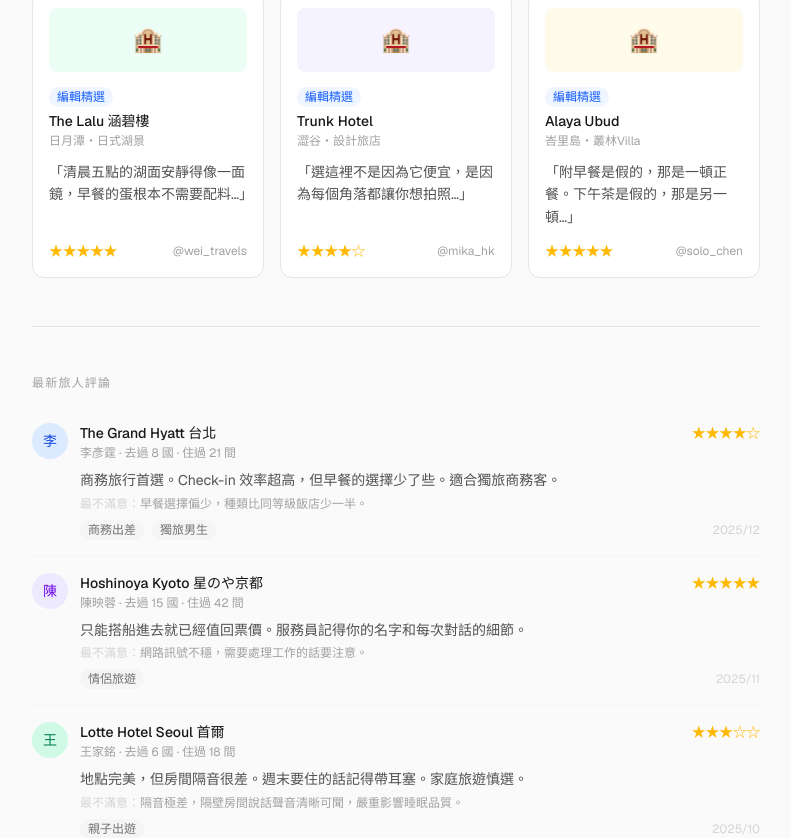
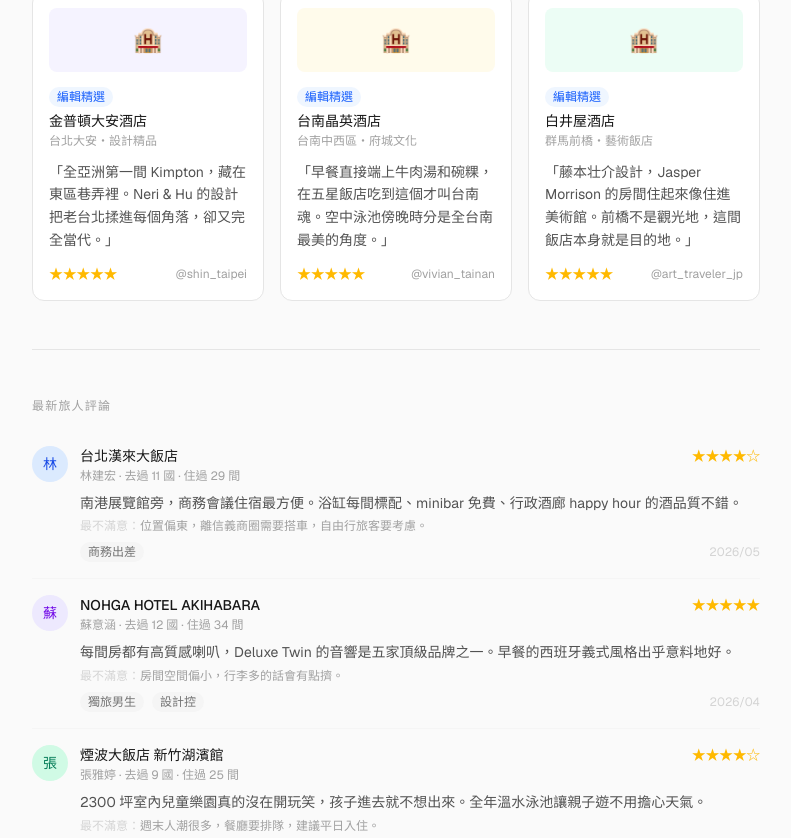
Before and after one commit to yhtu10/staynote, a Next.js app: page / in a window 1280 px wide. Shown: the part 642-1480 px from the top of the page, without its empty margins (244-1035 px from the left). Built offline with nearby package versions, Linux system fonts and the light colour scheme.

Commit message:
feat: 更換為真實飯店資料（9間）

```diff
--- a/src/app/page.tsx
+++ b/src/app/page.tsx
@@ -3,77 +3,78 @@
 const featuredReviews = [
   {
     id: 1,
-    hotel: "The Lalu 涵碧樓",
-    location: "日月潭・日式湖景",
-    excerpt: "「清晨五點的湖面安靜得像一面鏡，早餐的蛋根本不需要配料…」",
+    hotel: "金普頓大安酒店",
+    location: "台北大安・設計精品",
+    excerpt: "「全亞洲第一間 Kimpton，藏在東區巷弄裡。Neri & Hu 的設計把老台北揉進每個角落，卻又完全當代。」",
     rating: 5,
-    author: "@wei_travels",
-    tag: "湖景",
-    color: "bg-emerald-50 text-emerald-600",
-  },
-  {
-    id: 2,
-    hotel: "Trunk Hotel",
-    location: "澀谷・設計旅店",
-    excerpt: "「選這裡不是因為它便宜，是因為每個角落都讓你想拍照…」",
-    rating: 4,
-    author: "@mika_hk",
+    author: "@shin_taipei",
     tag: "設計",
     color: "bg-violet-50 text-violet-600",
   },
   {
+    id: 2,
+    hotel: "台南晶英酒店",
+    location: "台南中西區・府城文化",
+    excerpt: "「早餐直接端上牛肉湯和碗粿，在五星飯店吃到這個才叫台南魂。空中泳池傍晚時分是全台南最美的角度。」",
+    rating: 5,
+    author: "@vivian_tainan",
+    tag: "親子",
+    color: "bg-amber-50 text-amber-600",
+  },
+  {
     id: 3,
-    hotel: "Alaya Ubud",
-    location: "峇里島・叢林Villa",
-    excerpt: "「附早餐是假的，那是一頓正餐。下午茶是假的，那是另一頓…」",
+    hotel: "白井屋酒店",
+    location: "群馬前橋・藝術飯店",
+    excerpt: "「藤本壮介設計，Jasper Morrison 的房間住起來像住進美術館。前橋不是觀光地，這間飯店本身就是目的地。」",
     rating: 5,
-    author: "@solo_chen",
-    tag: "Villa",
-    color: "bg-amber-50 text-amber-600",
+    author: "@art_traveler_jp",
+    tag: "藝術",
+    color: "bg-emerald-50 text-emerald-600",
   },
 ];
 
 const latestReviews = [
   {
     id: 1,
-    initial: "李",
-    name: "李彥霆",
-    countries: 8,
-    stays: 21,
-    hotel: "The Grand Hyatt 台北",
+    initial: "林",
+    name: "林建宏",
+    countries: 11,
+    stays: 29,
+    hotel: "台北漢來大飯店",
     rating: 4,
-    content: "商務旅行首選。Check-in 效率超高，但早餐的選擇少了些。適合獨旅商務客。",
-    dislike: "早餐選擇偏少，種類比同等級飯店少一半。",
-    tags: ["商務出差", "獨旅男生"],
-    date: "2025/12",
+    content: "南港展覽館旁，商務會議住宿最方便。浴缸每間標配、minibar 免費、行政酒廊 happy hour 的酒品質不錯。",
+    dislike: "位置偏東，離信義商圈需要搭車，自由行旅客要考慮。",
+    tags: ["商務出差"],
+    date: "2026/05",
     color: "bg-blue-100 text-blue-700",
   },
   {
     id: 2,
-    initial: "陳",
-    name: "陳映蓉",
-    countries: 15,
-    stays: 42,
-    hotel: "Hoshinoya Kyoto 星のや京都",
+    initial: "蘇",
+    name: "蘇意涵",
+    countries: 12,
+    stays: 34,
+    hotel: "NOHGA HOTEL AKIHABARA",
+    location: "東京秋葉原",
     rating: 5,
-    content: "只能搭船進去就已經值回票價。服務員記得你的名字和每次對話的細節。",
-    dislike: "網路訊號不穩，需要處理工作的話要注意。",
-    tags: ["情侶旅遊"],
-    date: "2025/11",
+    content: "每間房都有高質感喇叭，Deluxe Twin 的音響是五家頂級品牌之一。早餐的西班牙義式風格出乎意料地好。",
+    dislike: "房間空間偏小，行李多的話會有點擠。",
+    tags: ["獨旅男生", "設計控"],
+    date: "2026/04",
     color: "bg-violet-100 text-violet-700",
   },
   {
     id: 3,
-    initial: "王",
-    name: "王家銘",
-    countries: 6,
-    stays: 18,
-    hotel: "Lotte Hotel Seoul 首爾",
-    rating: 3,
-    content: "地點完美，但房間隔音很差。週末要住的話記得帶耳塞。家庭旅遊慎選。",
-    dislike: "隔音極差，隔壁房間說話聲音清晰可聞，嚴重影響睡眠品質。",
+    initial: "張",
+    name: "張雅婷",
+    countries: 9,
+    stays: 25,
+    hotel: "煙波大飯店 新竹湖濱館",
+    rating: 4,
+    content: "2300 坪室內兒童樂園真的沒在開玩笑，孩子進去就不想出來。全年溫水泳池讓親子遊不用擔心天氣。",
+    dislike: "週末人潮很多，餐廳要排隊，建議平日入住。",
     tags: ["親子出遊"],
-    date: "2025/10",
+    date: "2026/03",
     color: "bg-emerald-100 text-emerald-700",
   },
 ];
```
